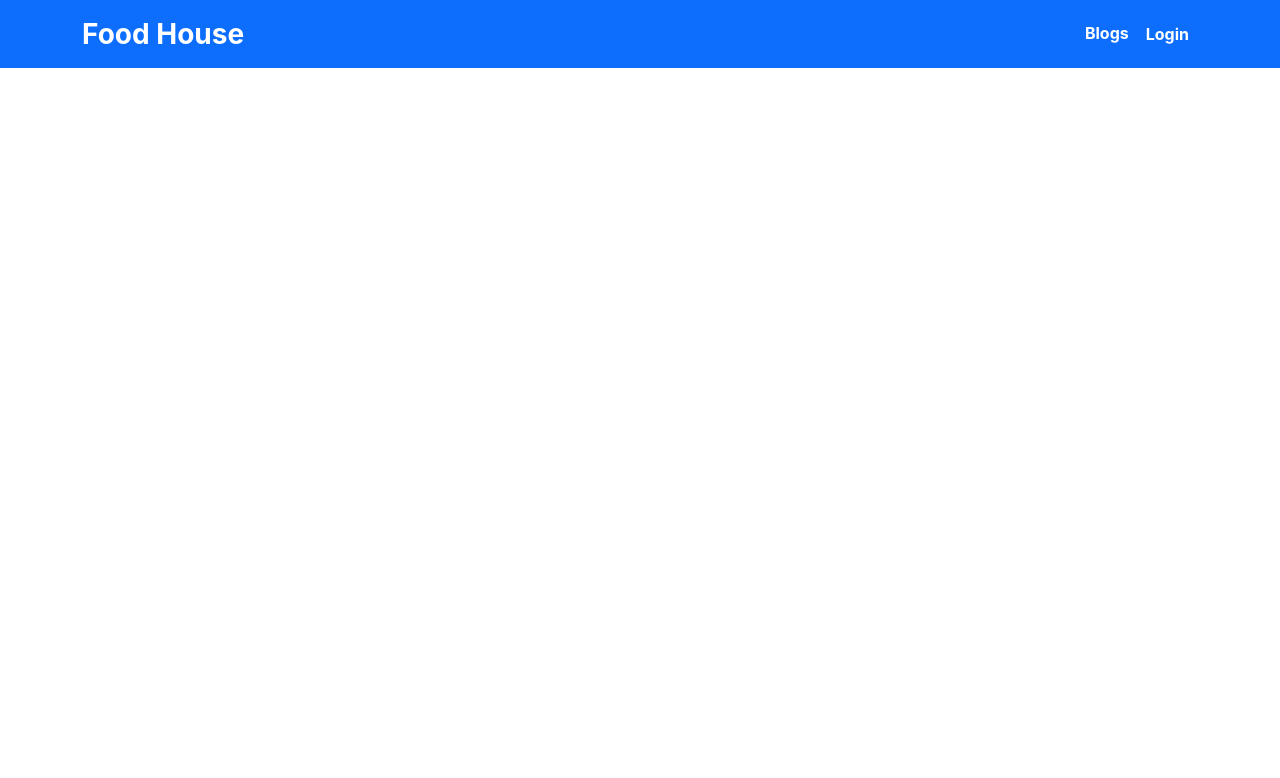
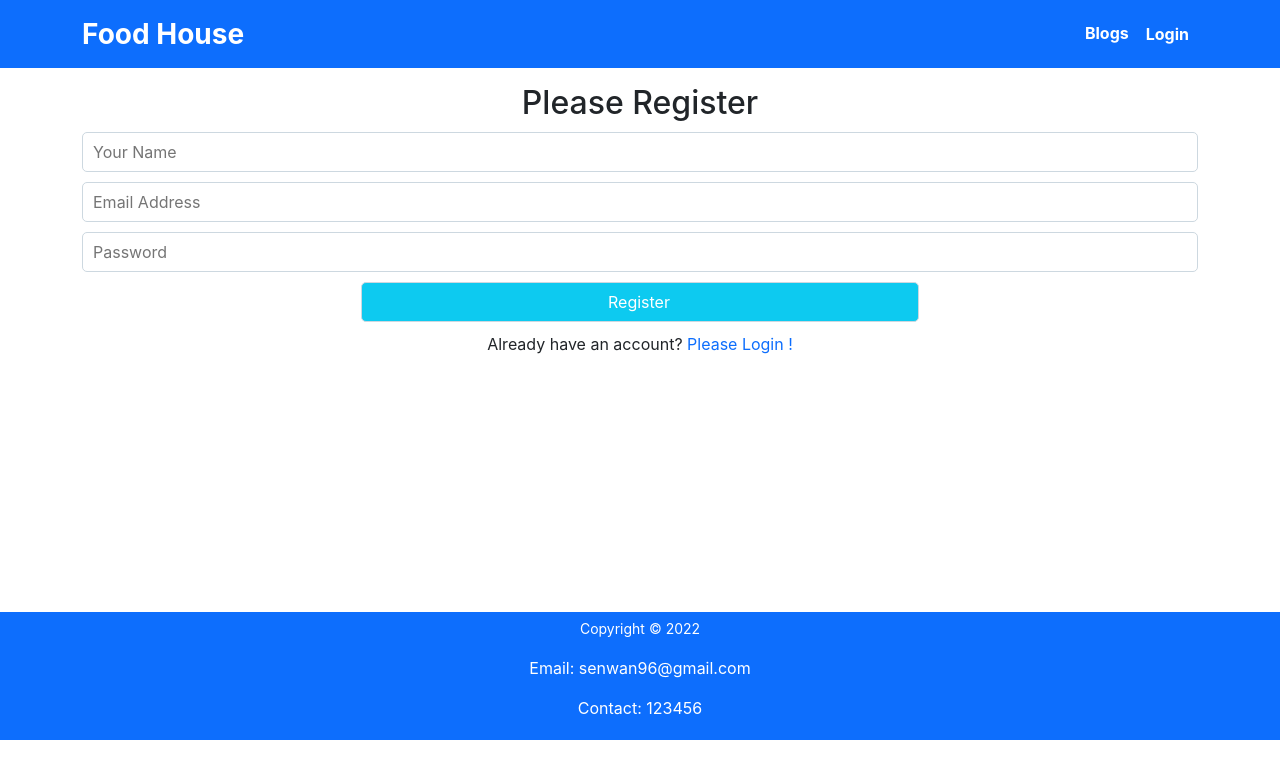
Before and after one commit to SenWan/warehouse-management-client, a React (Create React App) app: page /register in a window 1280 px wide. Shown: the top 778 px of the page. Built offline with nearby package versions, Linux system fonts and the light colour scheme.

Commit message:
login and signup page added

```diff
--- a/src/App.js
+++ b/src/App.js
@@ -2,7 +2,11 @@ import { Route, Routes } from 'react-router-dom';
 import './App.css';
 import Blogs from './Pages/Blogs/Blogs';
 import Home from './Pages/Home/Home/Home';
+import Login from './Pages/Login/Login/Login';
+import Register from './Pages/Login/Register/Register';
+import Footer from './Shared/Footer/Footer';
 import Header from './Shared/Header/Header';
+import NotFound from './Shared/NotFound/NotFound';
 
 function App() {
   return (
@@ -12,7 +16,11 @@ function App() {
         <Route path='/' element={<Home></Home>}></Route>
         <Route path='/home' element={<Home></Home>}></Route>
         <Route path='/blogs' element={<Blogs></Blogs>}></Route>
+        <Route path='/login' element={<Login></Login>}></Route>
+        <Route path='/register' element={<Register></Register>}></Route>
+        <Route path='*' element={<NotFound></NotFound>}></Route>
       </Routes>
+      <Footer></Footer>
     </div>
   );
 }
--- a/src/Pages/Home/Banner/Banner.js
+++ b/src/Pages/Home/Banner/Banner.js
@@ -18,8 +18,8 @@ const Banner = () => {
                 alt="First slide"
             />
             <Carousel.Caption>
-                <h3>Ball Handling</h3>
-                <p>It helps Your Arms Stronger</p>
+                <h3>House No. 1</h3>
+                <p>Location : 1234, California</p>
             </Carousel.Caption>
         </Carousel.Item>
         <Carousel.Item>
@@ -30,8 +30,8 @@ const Banner = () => {
             />
 
             <Carousel.Caption>
-                <h3>Work Hard</h3>
-                <p>There is no shortcut. You have to work hard</p>
+                <h3>House No. 2</h3>
+                <p>Location : 23, Washington DC</p>
             </Carousel.Caption>
         </Carousel.Item>
         <Carousel.Item>
@@ -42,9 +42,9 @@ const Banner = () => {
             />
 
             <Carousel.Caption>
-                <h3>Boxing</h3>
+                <h3>House No. 3</h3>
                 <p>
-                    Boxing services are available here
+                    Location : 009, New York
                 </p>
             </Carousel.Caption>
         </Carousel.Item>
--- /dev/null
+++ b/src/Pages/Login/Login/Login.js
@@ -0,0 +1,27 @@
+import React from 'react';
+import { Button, Form } from 'react-bootstrap';
+import { Link } from 'react-router-dom';
+
+const Login = () => {
+    return (
+        <div className='container' style={{height:'60vh'}}>
+        <h2 className='text-center mt-5'>Please Login</h2>
+        <Form>
+          <Form.Group className="mb-2" controlId="formBasicEmail">
+            <Form.Control type="email" placeholder="Enter email" required />
+          </Form.Group>
+
+          <Form.Group className="mb-2" controlId="formBasicPassword">
+            <Form.Control type="password" placeholder="Password" required />
+          </Form.Group>
+          <Button variant="info text-white w-50 mx-auto d-block mb-2" type="submit">
+            Login
+          </Button>
+        </Form>
+        <p>Are you new user? <Link to='/register'  style={{cursor:'pointer'}} className='text-primary text-decoration-none'> Please Register !</Link></p>
+        <p>forget password? <span  style={{cursor:'pointer'}} className='text-primary'> Reset Password !</span></p>
+      </div>
+    );
+};
+
+export default Login;
--- /dev/null
+++ b/src/Pages/Login/Register/Register.css
@@ -0,0 +1,13 @@
+.register-form input{
+    display: block;
+    width: 100%;
+    height: 40px;
+    border: 1px solid #cdd8e0;
+    box-sizing: border-box;
+    border-radius: 5px;
+    display: flex;
+    justify-content: center;
+    margin: 10px auto;
+    padding-left: 10px;
+    font-size: 16px;
+}
--- /dev/null
+++ b/src/Pages/Login/Register/Register.js
@@ -0,0 +1,20 @@
+import React from 'react';
+import { Link } from 'react-router-dom';
+import './Register.css';
+
+const Register = () => {
+    return (
+        <div className='container register-form' style={{height:'60vh'}}>
+            <h2 className='text-center mt-3'>Please Register</h2>
+            <form>
+                <input type="text" name="name" id="" placeholder='Your Name' required />
+                <input type="email" name="email" id="" placeholder='Email Address' required />
+                <input type="password" name="password" id="" placeholder='Password' required />
+                <input className='w-50 mx-auto btn my btn-info text-white mt-2' type="submit" value="Register" />
+            </form>
+            <p className='text-center'>Already have an account? <Link to='/login'  style={{cursor:'pointer'}} className='text-primary text-decoration-none'> Please Login !</Link></p>
+        </div>
+    );
+};
+
+export default Register;
--- /dev/null
+++ b/src/Shared/Footer/Footer.js
@@ -0,0 +1,13 @@
+import React from 'react';
+
+const Footer = () => {
+    return (
+        <div className='bg-primary p-1  text-center mt-5 text-white'>
+            <p><small> Copyright © {new Date().getFullYear()}</small></p>
+            <p>Email: senwan96@gmail.com</p>
+            <p>Contact: 123456</p>
+        </div>
+    );
+};
+
+export default Footer;
--- /dev/null
+++ b/src/Shared/Header/Header.css
@@ -0,0 +1,5 @@
+.menu:hover{
+    background-color: rgb(28, 226, 28);
+    padding: 5px;
+    border-radius: 10px;
+}
--- a/src/Shared/Header/Header.js
+++ b/src/Shared/Header/Header.js
@@ -1,6 +1,7 @@
 import React from 'react';
 import { Container, Nav, Navbar } from 'react-bootstrap';
 import { Link } from 'react-router-dom';
+import './Header.css';
 
 const Header = () => {
     return (
@@ -13,8 +14,8 @@ const Header = () => {
                 <Nav className="me-auto">
                 </Nav>
                 <Nav>
-                <Nav.Link className='text-white fw-bold fs-6' as={Link} to='blogs'>Blogs</Nav.Link>
-                <Nav.Link className='btn text-white fw-bold fs-6' eventKey={2} as={Link} to="login">
+                <Nav.Link className='text-white menu fw-bold fs-6' as={Link} to='blogs'>Blogs</Nav.Link>
+                <Nav.Link className='btn text-white menu fw-bold fs-6' eventKey={2} as={Link} to="login">
                         Login
                     </Nav.Link>
                 </Nav>
--- /dev/null
+++ b/src/Shared/NotFound/NotFound.js
@@ -0,0 +1,11 @@
+import React from 'react';
+
+const NotFound = () => {
+    return (
+        <div>
+            <h1 className='text-center'>404 NOT FOUND</h1>
+        </div>
+    );
+};
+
+export default NotFound;
```
